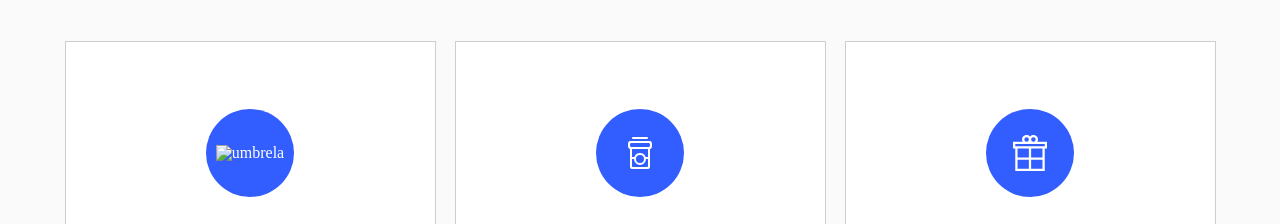
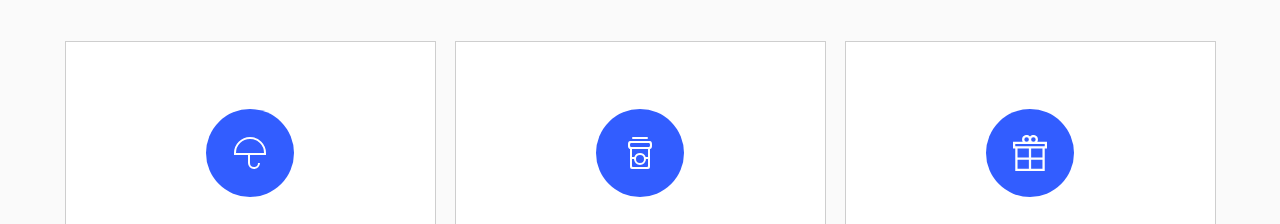
Before and after one commit to bekatolordava/Lesson8, a plain HTML site: page index.html in a window 1280 px wide. Shown: the part 1680-1904 px from the top of the page. Drawn offline with Linux system fonts and the light colour scheme; the site is published under a folder, as on GitHub Pages, so addresses that start at the root find nothing.

Commit message:
Update index.html

```diff
--- a/index.html
+++ b/index.html
@@ -55,7 +55,7 @@
             <div class="wraper01">
                 <div class="box02">
                     <div class="icon">
-                        <img src="/img/umbrella.svg" alt="umbrela">
+                        <img src="img/umbrella.svg" alt="umbrela">
                     </div>
                         <h5> Peace of Mind </h5>
                         <p> Lorem ipsum dolor sit amet, consectetur adipiscing elit. Cras ultrices accumsan ornare. Phasellus tristique </p>
```
